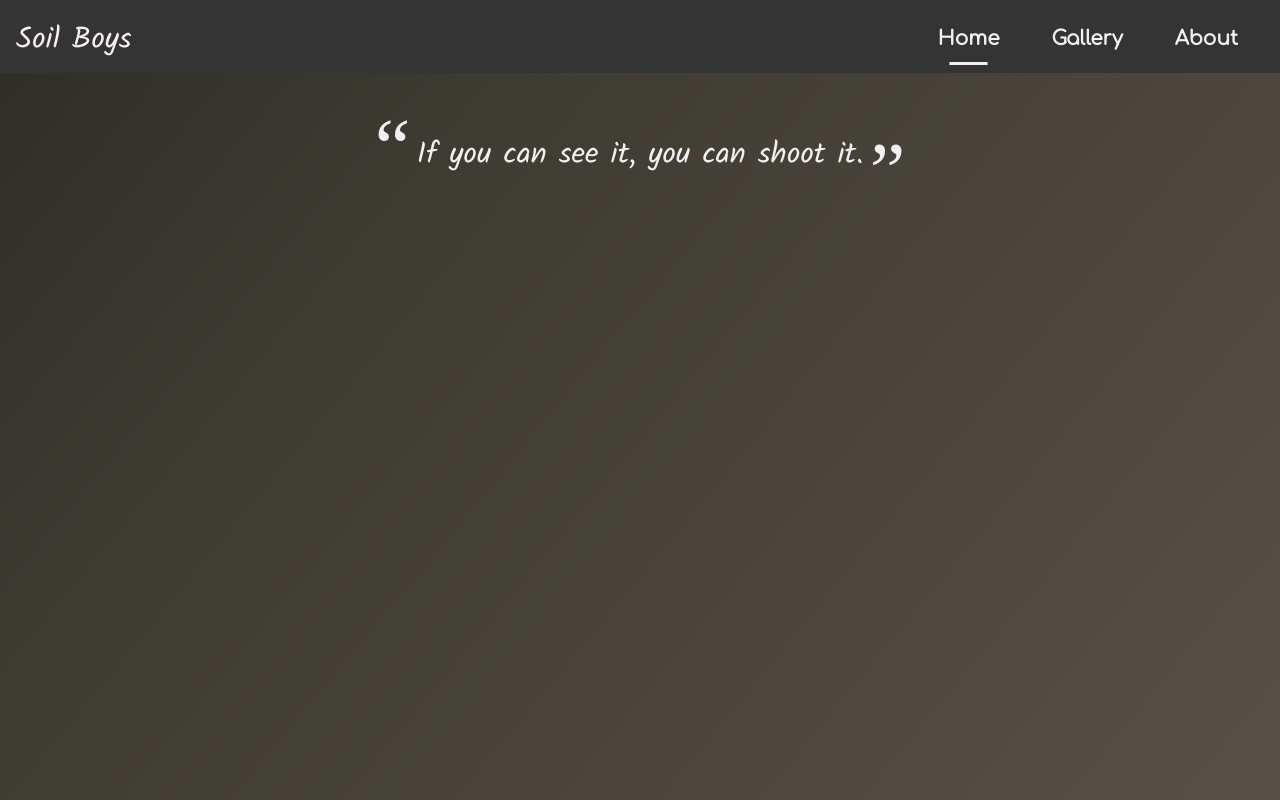
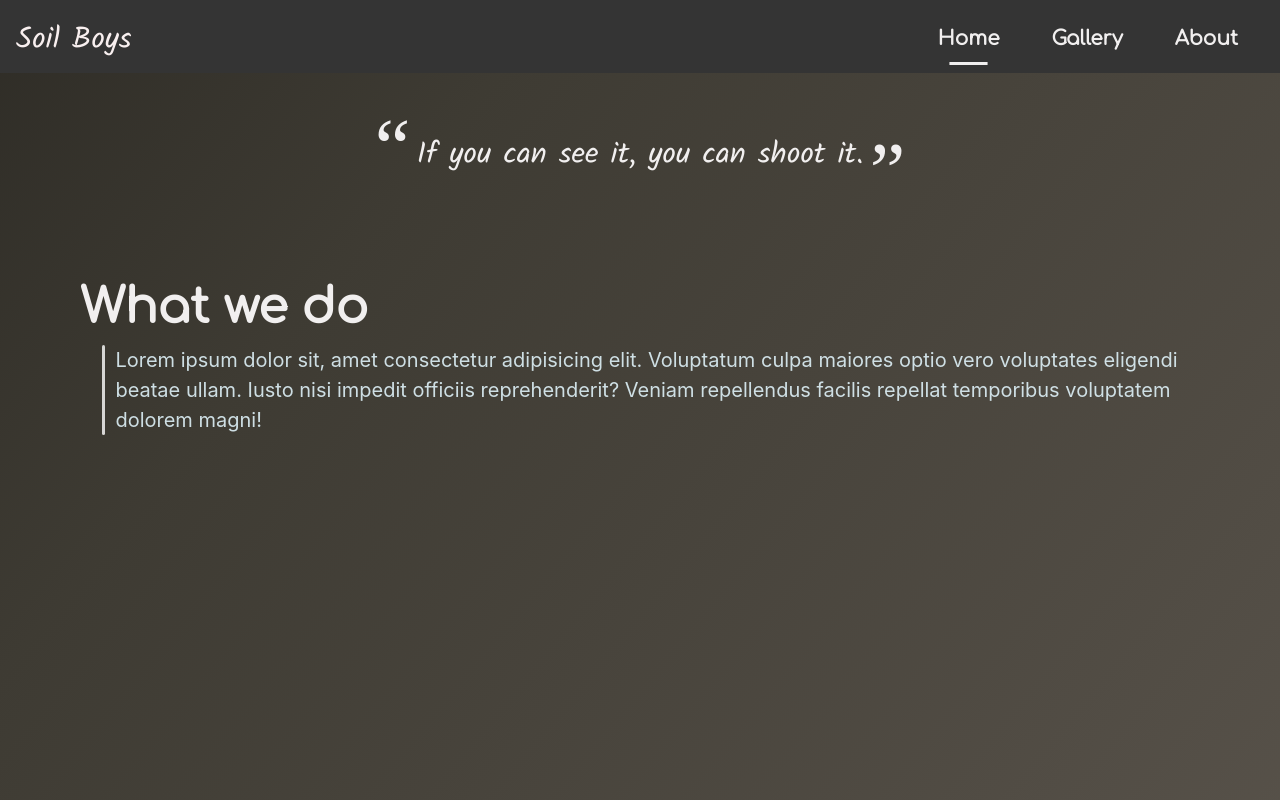
Before and after one commit to soil-boys/soil-boys-website, a React (Create React App) app in the folder soil-boys/: page / in a window 1280 px wide. Built offline with nearby package versions, Linux system fonts and the light colour scheme; a web font is replaced by a local one.

Commit message:
sections

```diff
--- a/soil-boys/src/App.css
+++ b/soil-boys/src/App.css
@@ -11,12 +11,16 @@
     --nav-clr: #ffffff1c;
     --txt-clr-1: #f8efef;
     --txt-clr-2: #f1efef;
+    --txt-clr-3: #ddf0f6e7;
     --accent-clr-1: #dfdede;
     --accent-clr-2: #eedeb172;
+    --accent-clr-3: #eddecc61;
+    --accent-clr-4: #ffffffcb;
     --nav-text: Comfortaa;
 }
 body {
     background: var(--bg-clr-1);
+    scroll-behavior: smooth;
 }
 #parallax {
     background: linear-gradient(-.64turn, var(--bg-clr-1), var(--bg-clr-2), var(--bg-clr-3));
@@ -52,6 +56,8 @@ a {
     padding-bottom: 0;
     flex-direction: row;
     justify-content: space-between;
+    position: sticky;
+    top: 0;
 }
 
 .title {
@@ -104,13 +110,43 @@ a {
     animation: border-anim 300ms forwards;
 }
 
-/* home */
+/* main */
 #main {
     margin-top: 3%;
-    padding: 0 2rem;
+    margin-bottom: 3%;
+    padding: 0 5rem;
     display: flex;
     align-items: center;
     justify-content: center;
+    flex-direction: column;
+}
+section {
+    width: 100%;
+}
+#main .section-1 {
+    margin-top: 4rem;
+}
+h2.heading {
+    color: var(--txt-clr-2);
+    font-family: var(--nav-text);
+    font-weight: bolder;
+    font-size: 3em;
+}
+section .content-wrapper {
+    display: flex;
+    flex-direction: row;
+    padding-left: 2%;
+    gap: 10px;
+}
+section .side-bar {
+    height: auto;
+    min-width: 3px;
+    border-radius: 10px;
+    background: var(--accent-clr-4);
+}
+section .content {
+    color: var(--txt-clr-3);
+    font-size: 20px;
 }
 
 /* quote */
@@ -194,6 +230,9 @@ a {
 
 /* media queries */
 @media (max-width: 700px) {
+    #main {
+        padding: 0 2rem;
+    }
     .nav-item {
         padding: 0;
     }
@@ -219,4 +258,7 @@ a {
         margin-right: -50%;
         margin-top: -1.2rem;
     }
+    section .content-wrapper {
+        margin-left: 2%;
+    }
 }
--- a/soil-boys/src/Assets/Pages/Home.js
+++ b/soil-boys/src/Assets/Pages/Home.js
@@ -11,6 +11,13 @@ function Home() {
                     <p className="quote-text">If you can see it, you can shoot it.</p>
                     <span className="quote-end">”</span>
                 </div>
+                <section className="section-1">
+                    <h2 className="heading">What we do</h2>
+                    <div className="content-wrapper">
+                        <span className="side-bar"></span>
+                        <div className="content">Lorem ipsum dolor sit, amet consectetur adipisicing elit. Voluptatum culpa maiores optio vero voluptates eligendi beatae ullam. Iusto nisi impedit officiis reprehenderit? Veniam repellendus facilis repellat temporibus voluptatem dolorem magni!</div>
+                    </div>
+                </section>
             </>
         </div>
     )
```
